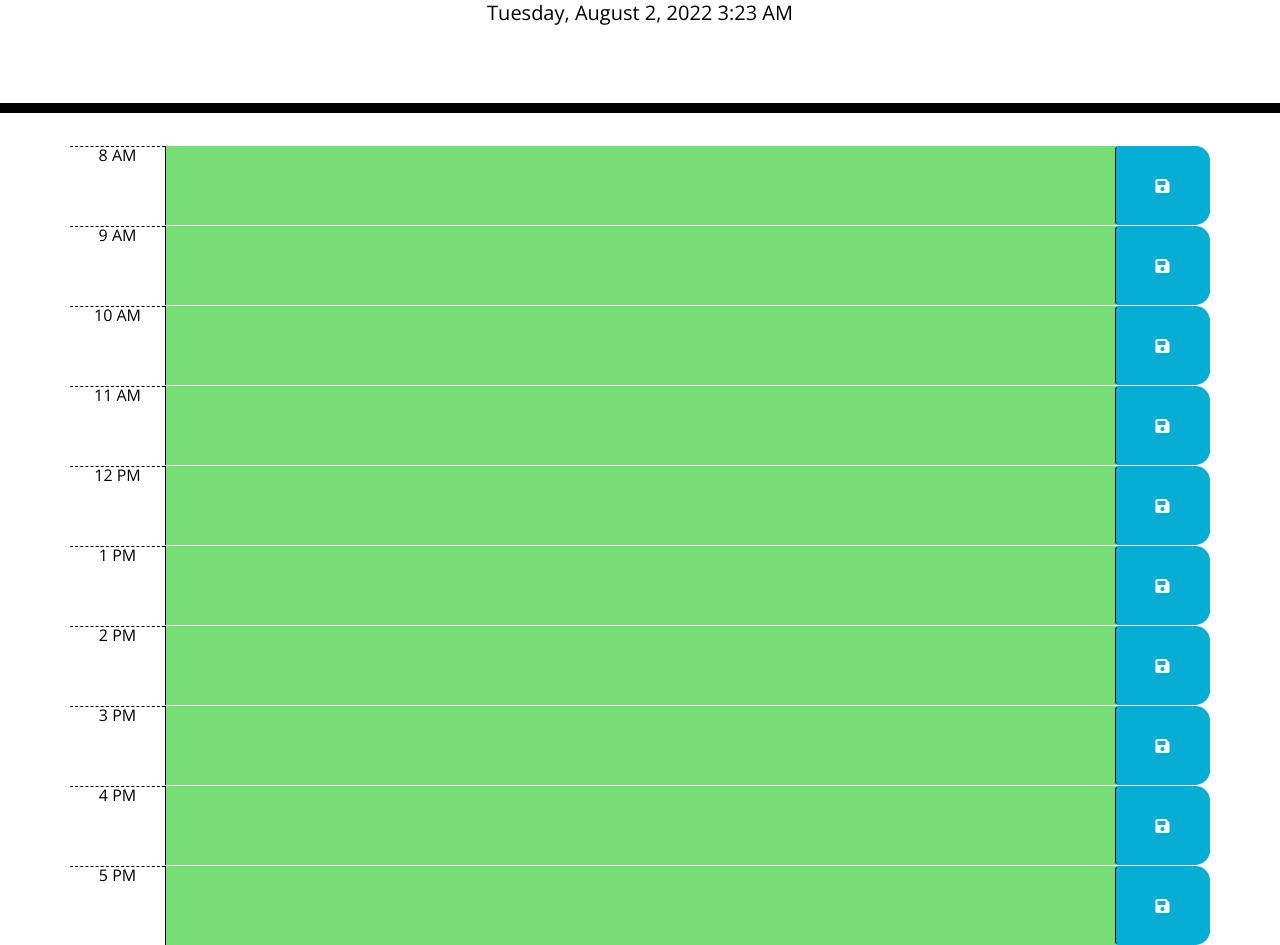
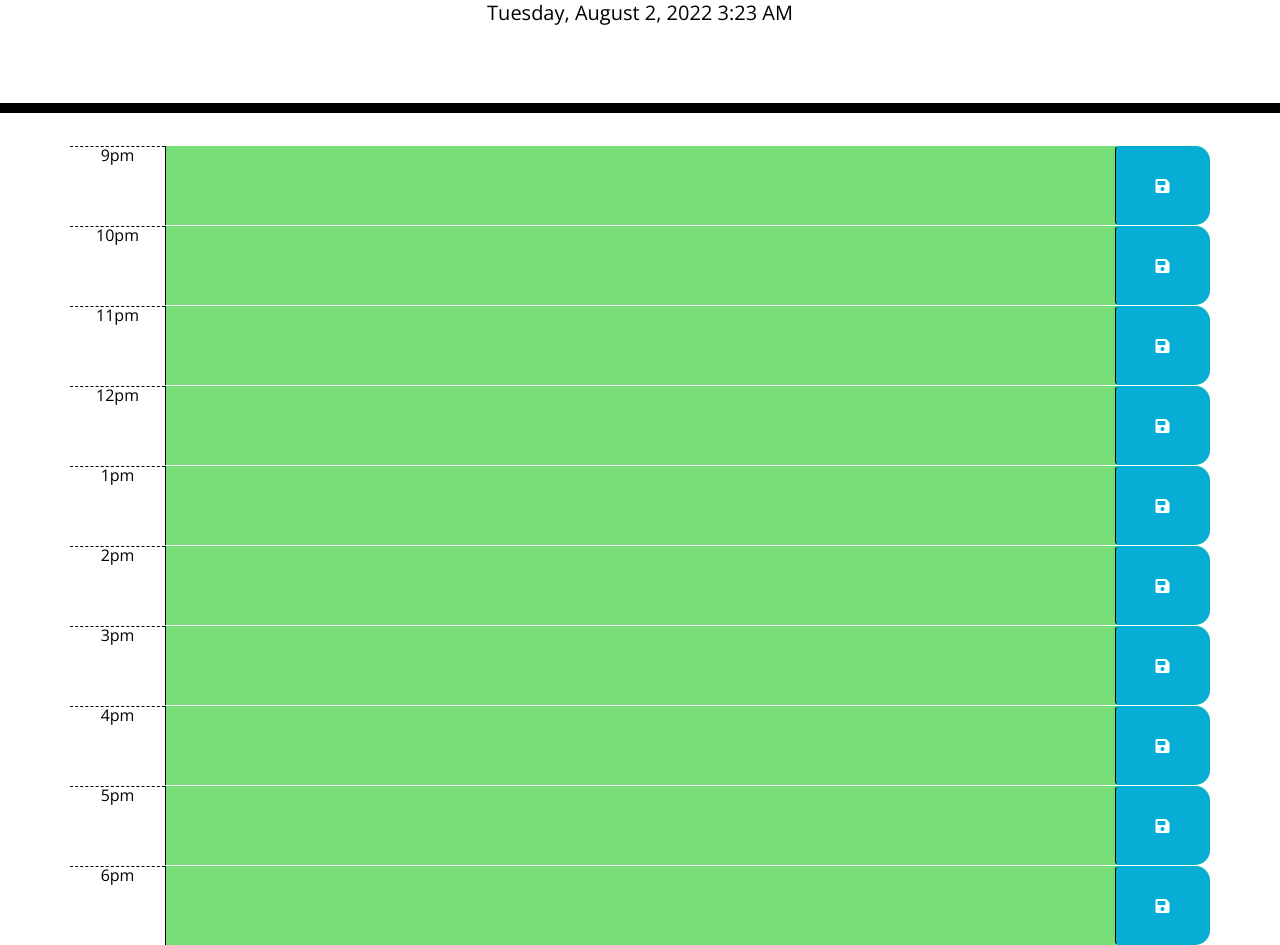
Before and after one commit to chrisimata21/work-day-calendar, a plain HTML site: page index.html in a window 1280 px wide. Shown: the part 191-1136 px from the top of the page. Drawn offline with nearby package versions, Linux system fonts and the light colour scheme.

Commit message:
changed time frames

```diff
--- a/assets/script.js
+++ b/assets/script.js
@@ -1,4 +1,4 @@
-// displays current time
+// displays current date and time
 function showTime() {
     currentDay.innerText = moment().format('LLLL');
 }
@@ -13,7 +13,7 @@ $(document).ready(function () {
         localStorage.setItem(time, text);
     })
 
-
+    // reads current time and styles accordingly based on the current time
     function timeKeep() {
         let currentTime = moment().hour();
 
@@ -35,7 +35,6 @@ $(document).ready(function () {
             }
         })
     }
-    $("#hour8 .description").val(localStorage.getItem("hour8"));
     $("#hour9 .description").val(localStorage.getItem("hour9"));
     $("#hour10 .description").val(localStorage.getItem("hour10"));
     $("#hour11 .description").val(localStorage.getItem("hour11"));
@@ -45,6 +44,7 @@ $(document).ready(function () {
     $("#hour15 .description").val(localStorage.getItem("hour15"));
     $("#hour16 .description").val(localStorage.getItem("hour16"));
     $("#hour17 .description").val(localStorage.getItem("hour17"));
+    $("#hour18 .description").val(localStorage.getItem("hour18"));
 
 timeKeep();
 })
--- a/index.html
+++ b/index.html
@@ -30,53 +30,53 @@
     </header>
     <div class="container">
       <!-- Timeblocks go here -->
-      <div id="hour8" class="row time-block">
-        <div class="col-md-1 hour">8 AM</div>
-        <textarea class="col-md-10 description"></textarea>
-        <button class="btn saveBtn col-md-1"><i class="fas fa-save"></i></button>
-      </div>
       <div id="hour9" class="row time-block">
-        <div class="col-md-1 hour">9 AM</div>
+        <div class="col-md-1 hour">9pm</div>
         <textarea class="col-md-10 description"></textarea>
         <button class="btn saveBtn col-md-1"><i class="fas fa-save"></i></button>
       </div>
       <div id="hour10" class="row time-block">
-        <div class="col-md-1 hour">10 AM</div>
+        <div class="col-md-1 hour">10pm</div>
         <textarea class="col-md-10 description"></textarea>
         <button class="btn saveBtn col-md-1"><i class="fas fa-save"></i></button>
       </div>
-      <div id="hour10=1" class="row time-block">
-        <div class="col-md-1 hour">11 AM</div>
+      <div id="hour11" class="row time-block">
+        <div class="col-md-1 hour">11pm</div>
         <textarea class="col-md-10 description"></textarea>
         <button class="btn saveBtn col-md-1"><i class="fas fa-save"></i></button>
       </div>
       <div id="hour12" class="row time-block">
-        <div class="col-md-1 hour">12 PM</div>
+        <div class="col-md-1 hour">12pm</div>
         <textarea class="col-md-10 description"></textarea>
         <button class="btn saveBtn col-md-1"><i class="fas fa-save"></i></button>
       </div>
       <div id="hour13" class="row time-block">
-        <div class="col-md-1 hour">1 PM</div>
+        <div class="col-md-1 hour">1pm</div>
         <textarea class="col-md-10 description"></textarea>
         <button class="btn saveBtn col-md-1"><i class="fas fa-save"></i></button>
       </div>
       <div id="hour14" class="row time-block">
-        <div class="col-md-1 hour">2 PM</div>
+        <div class="col-md-1 hour">2pm</div>
         <textarea class="col-md-10 description"></textarea>
         <button class="btn saveBtn col-md-1"><i class="fas fa-save"></i></button>
       </div>
       <div id="hour15" class="row time-block">
-        <div class="col-md-1 hour">3 PM</div>
+        <div class="col-md-1 hour">3pm</div>
         <textarea class="col-md-10 description"></textarea>
         <button class="btn saveBtn col-md-1"><i class="fas fa-save"></i></button>
       </div>
       <div id="hour16" class="row time-block">
-        <div class="col-md-1 hour">4 PM</div>
+        <div class="col-md-1 hour">4pm</div>
         <textarea class="col-md-10 description"></textarea>
         <button class="btn saveBtn col-md-1"><i class="fas fa-save"></i></button>
       </div>
       <div id="hour17" class="row time-block">
-        <div class="col-md-1 hour">5 PM</div>
+        <div class="col-md-1 hour">5pm</div>
+        <textarea class="col-md-10 description"></textarea>
+        <button class="btn saveBtn col-md-1"><i class="fas fa-save"></i></button>
+      </div>
+      <div id="hour18" class="row time-block">
+        <div class="col-md-1 hour">6pm</div>
         <textarea class="col-md-10 description"></textarea>
         <button class="btn saveBtn col-md-1"><i class="fas fa-save"></i></button>
       </div>
```
